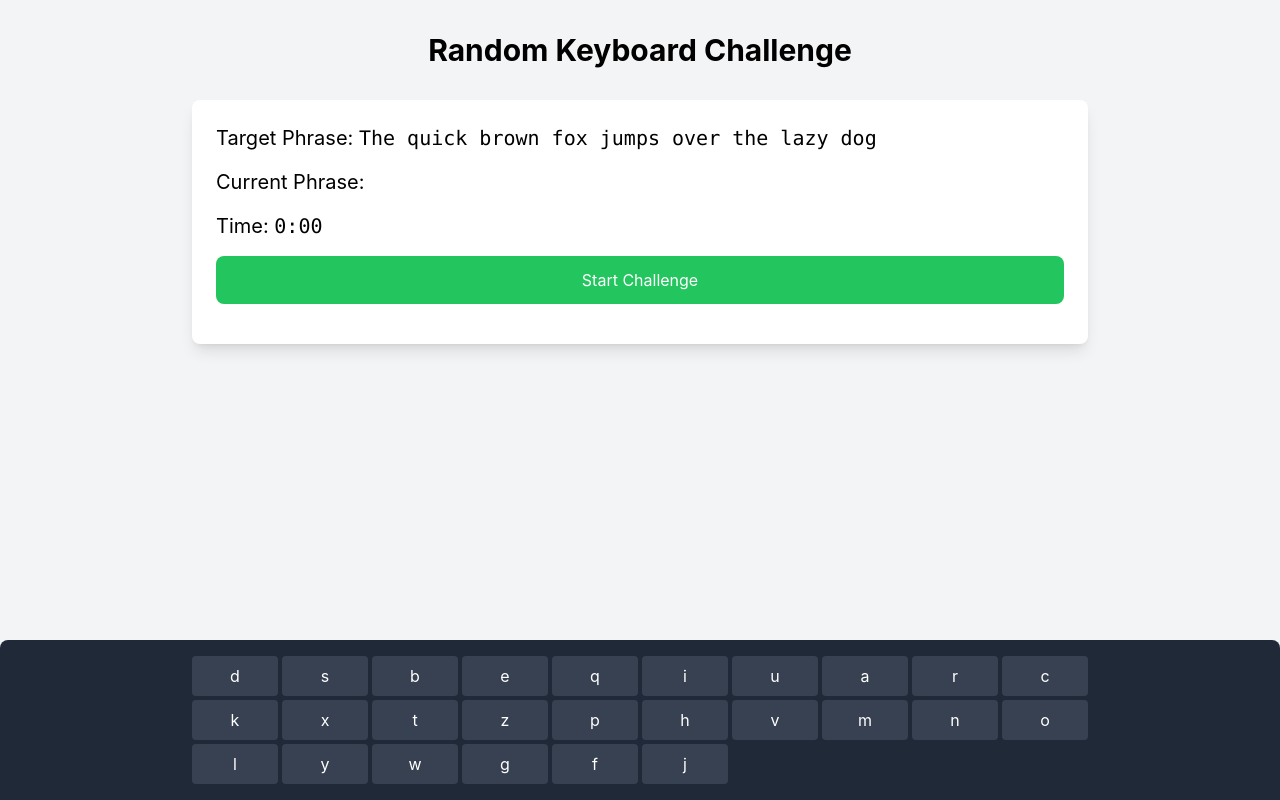
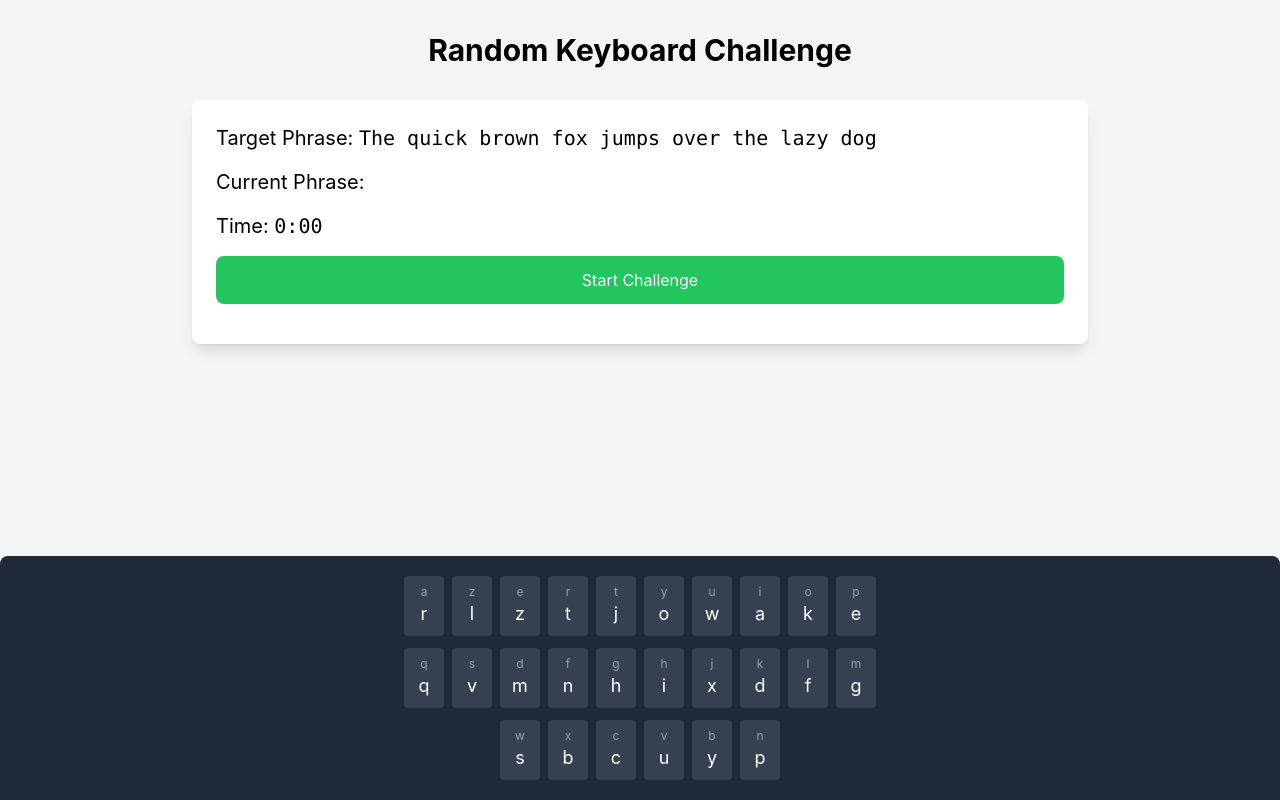
Before and after one commit to maximilienGilet/random-keyboard, a React (Create React App) app in the folder random-keyboard/: page / in a window 1280 px wide. Built offline with nearby package versions, Linux system fonts and the light colour scheme.

Commit message:
Implement AZERTY keyboard layout in App and VirtualKeyboard components, updating key mapping and display accordingly.

```diff
--- a/random-keyboard/src/App.tsx
+++ b/random-keyboard/src/App.tsx
@@ -1,5 +1,12 @@
 import React, { useState, useEffect } from "react";
 import VirtualKeyboard from "./components/VirtualKeyboard";
+
+// AZERTY keyboard layout (first row)
+const AZERTY_LAYOUT = [
+  'a', 'z', 'e', 'r', 't', 'y', 'u', 'i', 'o', 'p',
+  'q', 's', 'd', 'f', 'g', 'h', 'j', 'k', 'l', 'm',
+  'w', 'x', 'c', 'v', 'b', 'n'
+];
 
 const App: React.FC = () => {
   const [targetPhrase] = useState(
@@ -12,9 +19,10 @@ const App: React.FC = () => {
   const [shuffledKeys, setShuffledKeys] = useState<string[]>([]);
   const [hasStarted, setHasStarted] = useState(false);
   const [keyMap, setKeyMap] = useState<Record<string, string>>({});
+  const [initialShuffledKeys, setInitialShuffledKeys] = useState<string[]>([]);
 
   const shuffleKeys = () => {
-    const keys = "abcdefghijklmnopqrstuvwxyz".split("");
+    const keys = [...AZERTY_LAYOUT];
     for (let i = keys.length - 1; i > 0; i--) {
       const j = Math.floor(Math.random() * (i + 1));
       [keys[i], keys[j]] = [keys[j], keys[i]];
@@ -25,11 +33,11 @@ const App: React.FC = () => {
   useEffect(() => {
     const newShuffledKeys = shuffleKeys();
     setShuffledKeys(newShuffledKeys);
+    setInitialShuffledKeys(newShuffledKeys);
 
-    // Create mapping between physical and virtual keys
+    // Create mapping between physical AZERTY keys and virtual keys
     const newKeyMap: Record<string, string> = {};
-    const physicalKeys = "abcdefghijklmnopqrstuvwxyz".split("");
-    physicalKeys.forEach((key, index) => {
+    AZERTY_LAYOUT.forEach((key, index) => {
       newKeyMap[key] = newShuffledKeys[index];
     });
     setKeyMap(newKeyMap);
@@ -69,14 +77,12 @@ const App: React.FC = () => {
   const handleShowKeyboard = () => {
     if (hasStarted) {
       setIsKeyboardVisible(true);
-      const newShuffledKeys = shuffleKeys();
-      setShuffledKeys(newShuffledKeys);
+      setShuffledKeys(initialShuffledKeys);
 
-      // Update key mapping
+      // Reuse the initial key mapping
       const newKeyMap: Record<string, string> = {};
-      const physicalKeys = "abcdefghijklmnopqrstuvwxyz".split("");
-      physicalKeys.forEach((key, index) => {
-        newKeyMap[key] = newShuffledKeys[index];
+      AZERTY_LAYOUT.forEach((key, index) => {
+        newKeyMap[key] = initialShuffledKeys[index];
       });
       setKeyMap(newKeyMap);
 
--- a/random-keyboard/src/components/VirtualKeyboard.tsx
+++ b/random-keyboard/src/components/VirtualKeyboard.tsx
@@ -5,6 +5,35 @@ interface VirtualKeyboardProps {
   isVisible: boolean;
   shuffledKeys: string[];
 }
+
+const AZERTY_LAYOUT = [
+  "a",
+  "z",
+  "e",
+  "r",
+  "t",
+  "y",
+  "u",
+  "i",
+  "o",
+  "p",
+  "q",
+  "s",
+  "d",
+  "f",
+  "g",
+  "h",
+  "j",
+  "k",
+  "l",
+  "m",
+  "w",
+  "x",
+  "c",
+  "v",
+  "b",
+  "n",
+];
 
 const VirtualKeyboard: React.FC<VirtualKeyboardProps> = ({
   onKeyPress,
@@ -22,14 +51,48 @@ const VirtualKeyboard: React.FC<VirtualKeyboardProps> = ({
   return (
     <div className="fixed bottom-0 left-0 right-0 bg-gray-800 p-4 rounded-t-lg">
       <div className="max-w-4xl mx-auto">
-        <div className="grid grid-cols-10 gap-1">
-          {keys.map((key, index) => (
+        {/* First row */}
+        <div className="flex justify-center mb-1">
+          {keys.slice(0, 10).map((key, index) => (
             <button
               key={index}
-              className="bg-gray-700 text-white p-2 rounded hover:bg-gray-600 transition-colors"
+              className="flex-1 max-w-[40px] bg-gray-700 text-white p-2 m-1 rounded hover:bg-gray-600 transition-colors"
               onClick={() => onKeyPress(key)}
             >
-              {key}
+              <div className="text-xs text-gray-400">
+                {AZERTY_LAYOUT[index]}
+              </div>
+              <div className="text-lg">{key}</div>
+            </button>
+          ))}
+        </div>
+        {/* Second row */}
+        <div className="flex justify-center mb-1">
+          {keys.slice(10, 20).map((key, index) => (
+            <button
+              key={index + 10}
+              className="flex-1 max-w-[40px] bg-gray-700 text-white p-2 m-1 rounded hover:bg-gray-600 transition-colors"
+              onClick={() => onKeyPress(key)}
+            >
+              <div className="text-xs text-gray-400">
+                {AZERTY_LAYOUT[index + 10]}
+              </div>
+              <div className="text-lg">{key}</div>
+            </button>
+          ))}
+        </div>
+        {/* Third row */}
+        <div className="flex justify-center">
+          {keys.slice(20).map((key, index) => (
+            <button
+              key={index + 20}
+              className="flex-1 max-w-[40px] bg-gray-700 text-white p-2 m-1 rounded hover:bg-gray-600 transition-colors"
+              onClick={() => onKeyPress(key)}
+            >
+              <div className="text-xs text-gray-400">
+                {AZERTY_LAYOUT[index + 20]}
+              </div>
+              <div className="text-lg">{key}</div>
             </button>
           ))}
         </div>
```
